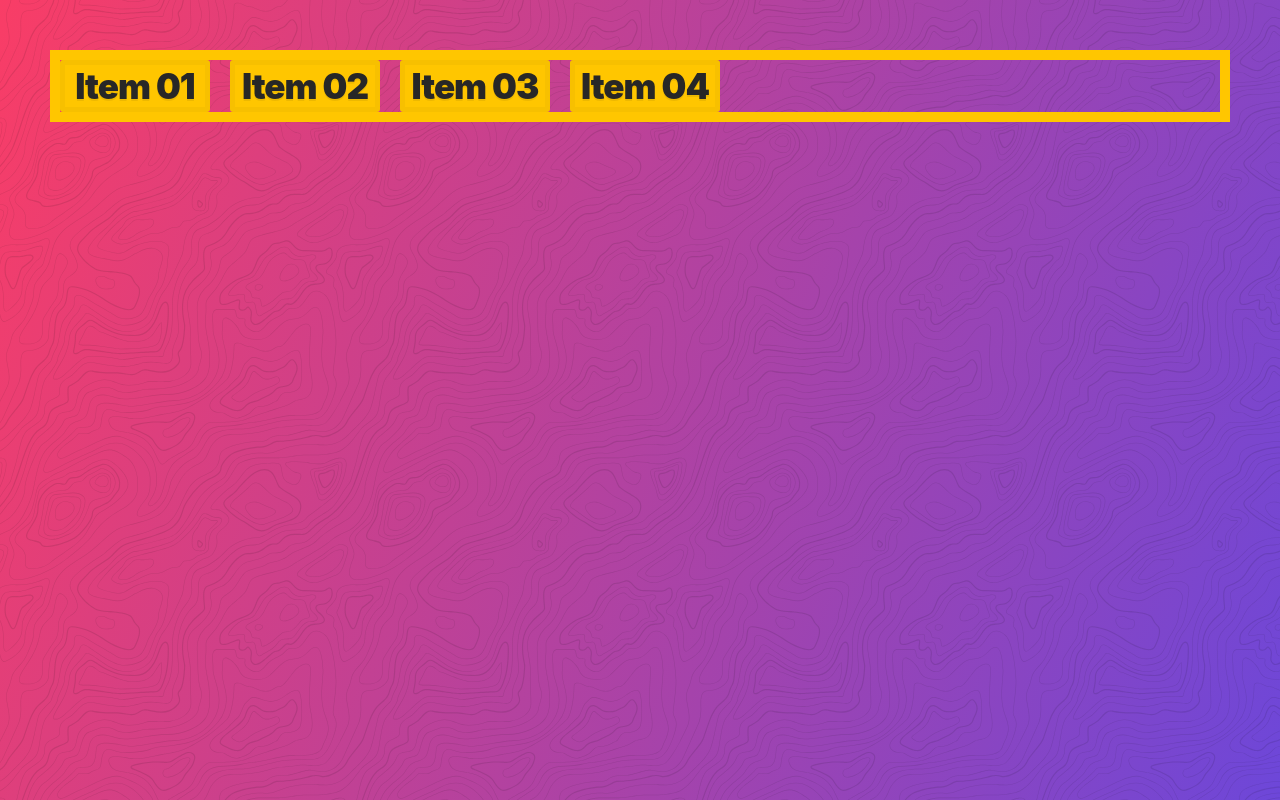
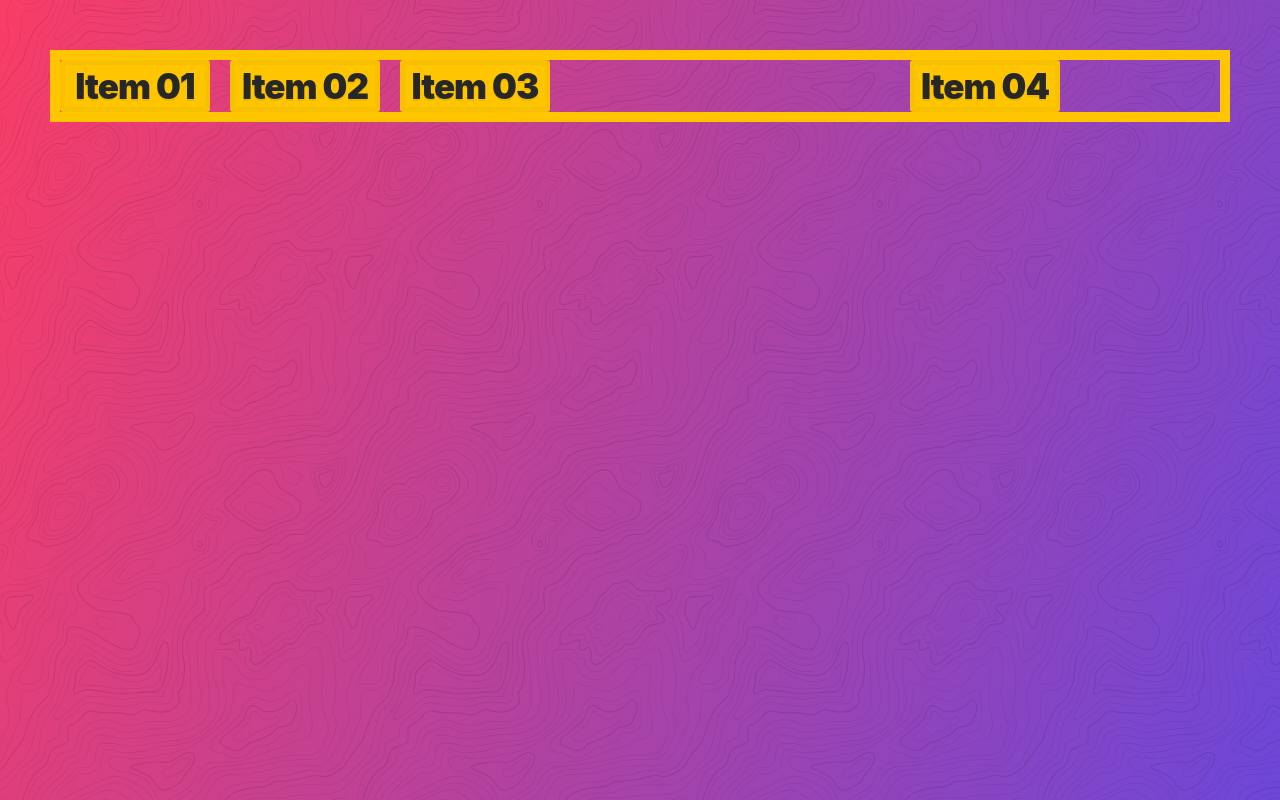
Before and after one commit to joshswl/css-grid, a website: page public/index.html in a window 1280 px wide. Drawn offline with Linux system fonts and the light colour scheme.

Commit message:
item4 stays on the end of the row

```diff
--- a/public/index.html
+++ b/public/index.html
@@ -21,8 +21,11 @@
       display: grid;
       grid-gap: 20px;
       border: 10px solid var(--yellow);
-      /* grid-template-columns: repeat(auto-fill, 150px); */
-      grid-template-columns: repeat(auto-fit, 150px);
+      grid-template-columns: repeat(auto-fill, 150px);
+      /* grid-template-columns: repeat(auto-fit, 150px); */
+    }
+    .item4 {
+        grid-column-end: -1;
     }
   </style>
 </body>
```
